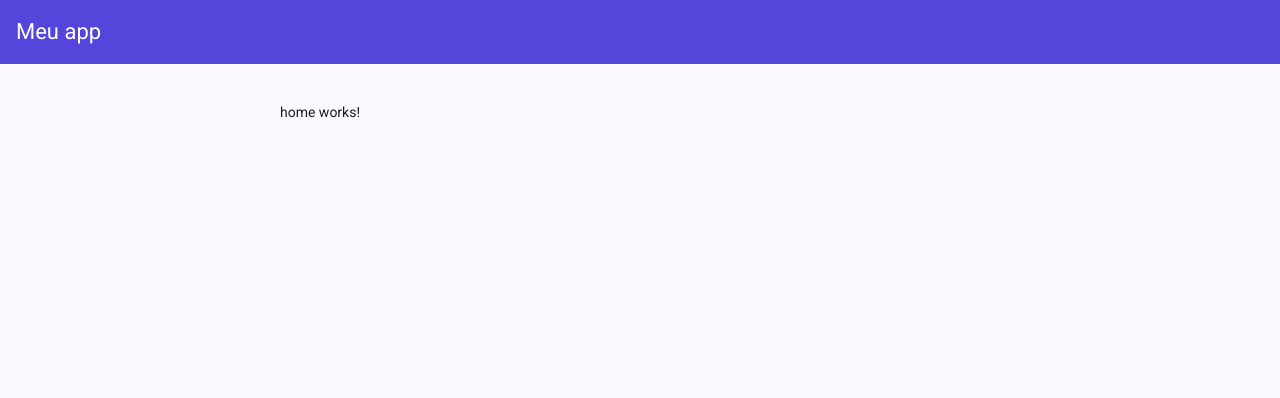
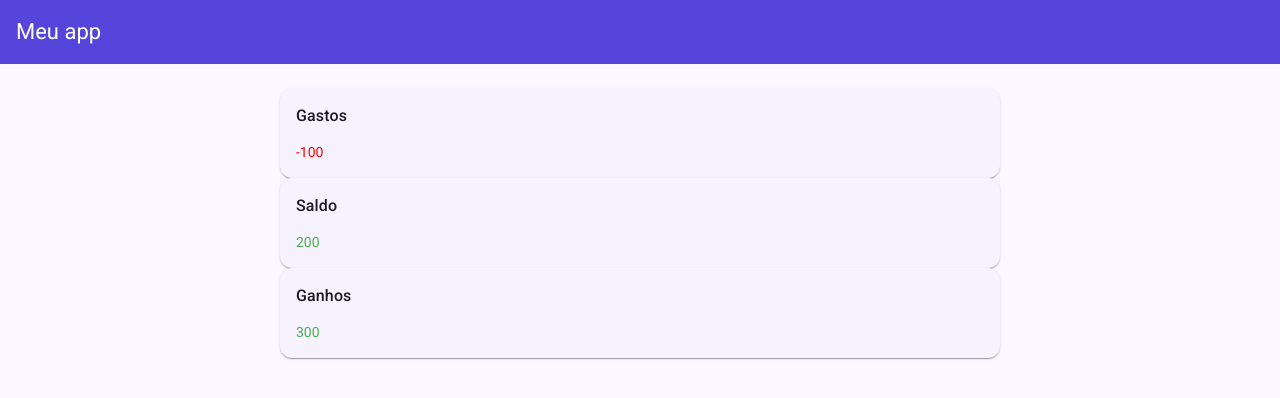
Before and after one commit to eRodrigoL/gerenciador-financeiro-angular-20, an Angular app: page / in a window 1280 px wide. Shown: the top 398 px of the page. Built offline with nearby package versions, Linux system fonts and the light colour scheme.

Commit message:
✨ feat(home): substitui mensagem padrão por componentes BalanceCard para exibição de gastos, saldo e ganhos

```diff
--- a/src/app/features/home/home.html
+++ b/src/app/features/home/home.html
@@ -1 +1,5 @@
-<p>home works!</p>
+<app-balance-card [type]="'outcome'" [label]="'Gastos'" [value]="-100"></app-balance-card>
+
+<app-balance-card [type]="'balance'" [label]="'Saldo'" [value]="200"></app-balance-card>
+
+<app-balance-card [type]="'income'" [label]="'Ganhos'" [value]="300"></app-balance-card>
```
Also changed, not shown: src/app/features/home/home.ts (+3 -4 lines).
